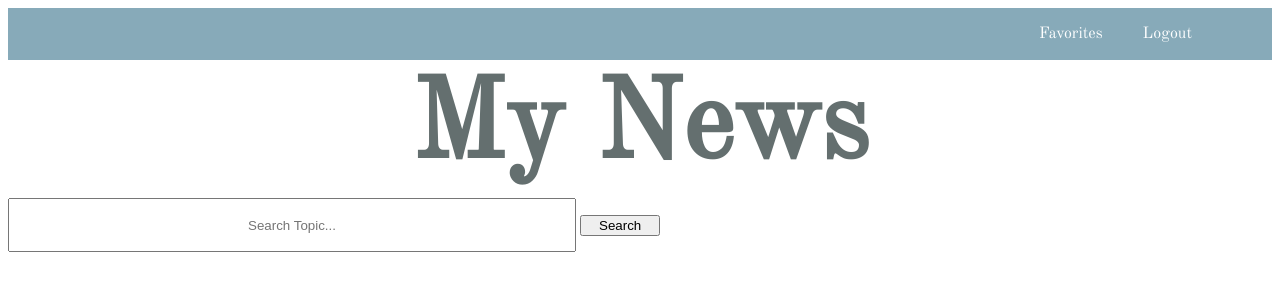
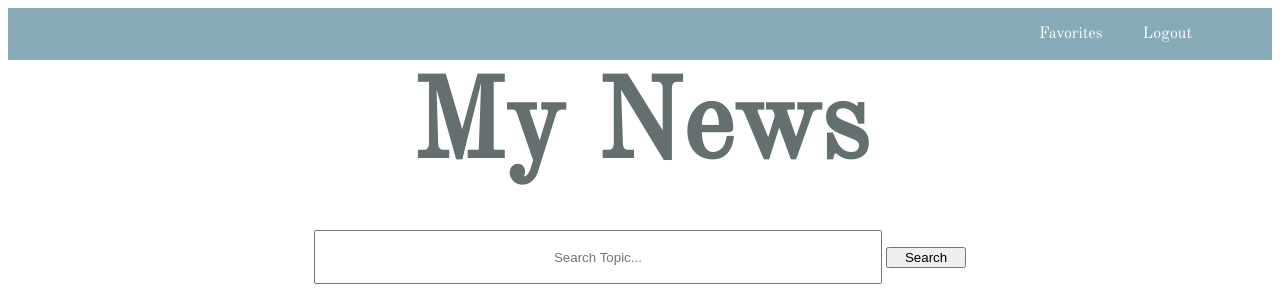
Before and after one commit to cnclause/newsApp, a plain HTML site: page front_end/news.html in a window 1280 px wide. Drawn offline with nearby package versions, Linux system fonts and the light colour scheme.

Commit message:
cards filter/hide

```diff
--- a/front_end/app.css
+++ b/front_end/app.css
@@ -50,6 +50,10 @@ ol:hover{
     display: flex;
     justify-content: center;
     margin: 0;
+}
+
+.search-bar {
+    justify-self: center;
 }
 
 #text-search{
--- a/front_end/news.html
+++ b/front_end/news.html
@@ -15,7 +15,7 @@
         </nav>
         <h1>My News</h1>
     </header>
-    <div class="news-search">
+    <div class="search-bar-container">
         <form class="search-bar">
             <input id="text-search" type="text" placeholder="Search Topic..."/>
             <input id="search-button" type="submit" value="Search"/>
--- a/front_end/news.js
+++ b/front_end/news.js
@@ -20,7 +20,6 @@ searchText.addEventListener('change', event => {
 
 searchForm.addEventListener('submit', event => {
     event.preventDefault()
-
     console.log(event)
     fetch(`https://newsapi.org/v2/everything?q=${query}&apiKey=fd5ace6ad0b54f9c9dae1cc5004a9fb5`)
         .then(response => response.json())
@@ -28,7 +27,7 @@ searchForm.addEventListener('submit', event => {
 })
 
 function articleArray(articles){
-    // $cardContainer.style.display = "none"
+    $cardContainer.innerHTML = " "
     articles.forEach(createArticleCard)
 }
 
```
